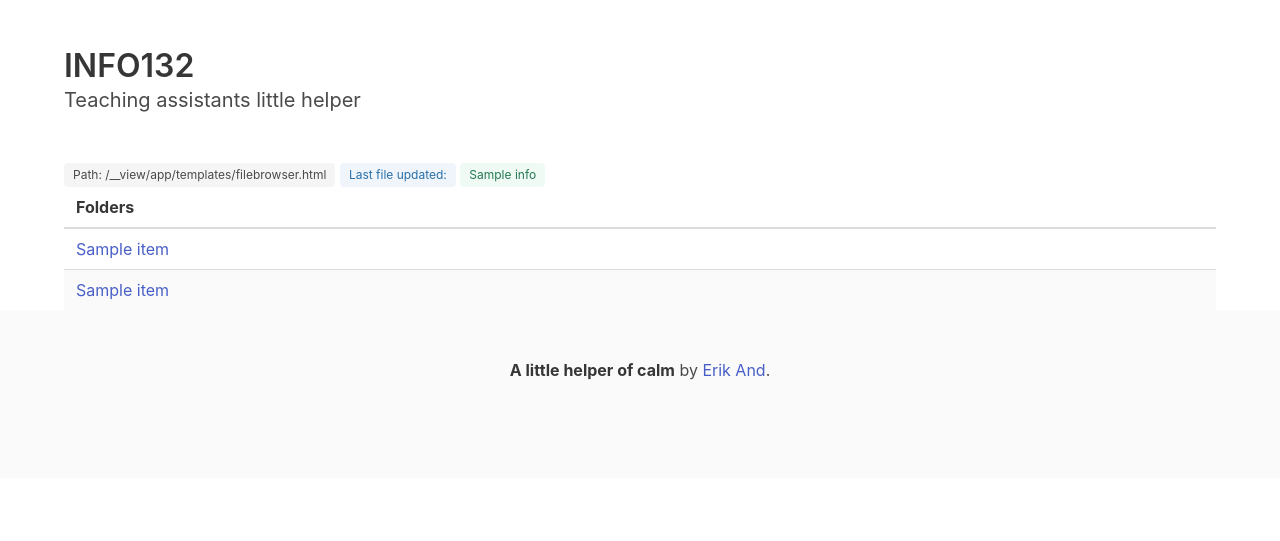
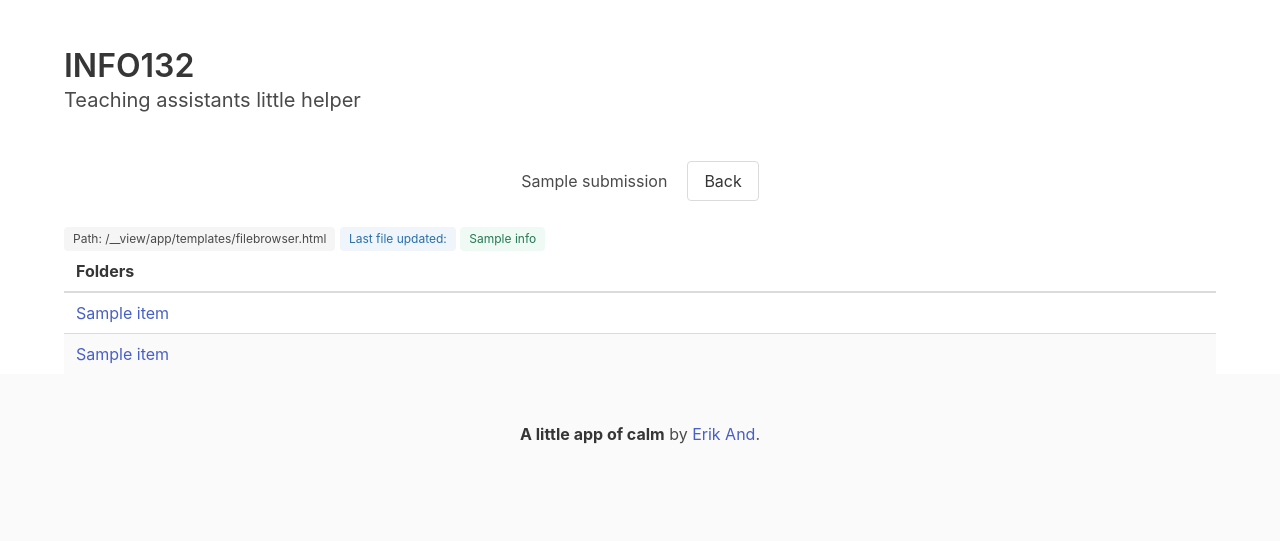
Before and after one commit to kalzun/assignment_view, a Flask app: template app/templates/filebrowser.html in a window 1280 px wide. Shown: the top 541 px of the page. Run offline with Flask 2, Linux system fonts and the light colour scheme; the template is opened without the code that fills it: most values are stand-ins (such as "Sample title", 1, 10 or a date in 2020); parts of the project's set-up code (start-up, migrations or seed data) failed here and were passed over; some libraries are stand-ins or nearby versions.

Commit message:
Add prev/next buttons

```diff
--- a/app/sort_server.py
+++ b/app/sort_server.py
@@ -1,7 +1,15 @@
 # from werkzeug.security import safe_join
 import os
 import subprocess as subproc
-from flask import Flask, render_template, send_from_directory, redirect, url_for, safe_join, abort
+from flask import (
+    Flask,
+    render_template,
+    send_from_directory,
+    redirect,
+    url_for,
+    safe_join,
+    abort,
+)
 from textwrap import TextWrapper
 import json
 from pathlib import Path
@@ -9,118 +17,163 @@ from time import ctime
 from .group_sorter import LOGFOLDER, LOGFILENAME, get_submission_name
 from dotenv import load_dotenv
 
-dotenv_path = Path(__file__) / '.flaskenv'  # Path to .env file
+dotenv_path = Path(__file__) / ".flaskenv"  # Path to .env file
 load_dotenv(dotenv_path)
 
 # Do a manual check if on windows, to set the env-variables for flask to run:
-if os.name == 'nt':
-    subproc.check_output(['set', 'FLASK_ENV=development'])
-    subproc.check_output(['set', 'FLASK_APP=sort_server'])
+if os.name == "nt":
+    subproc.check_output(["set", "FLASK_ENV=development"])
+    subproc.check_output(["set", "FLASK_APP=sort_server"])
 
 
 # To run the development server:
 # export FLASK_APP=sort_server.py
 # flask run
 
-app = Flask(__name__,
-            static_url_path='',
-            static_folder='static',
-            template_folder='templates',
-            )
-
+app = Flask(
+    __name__,
+    static_url_path="",
+    static_folder="static",
+    template_folder="templates",
+)
 
 
 app.config.from_object(__name__)
 
 
-@app.route('/favicon.ico')
+@app.route("/favicon.ico")
 def favicon():
-    return send_from_directory(os.path.join(app.root_path, 'static'),
-                               'favicon.ico', mimetype='image/vnd.microsoft.icon')
+    return send_from_directory(
+        os.path.join(app.root_path, "static"),
+        "favicon.ico",
+        mimetype="image/vnd.microsoft.icon",
+    )
 
-@app.route('/')
+
+@app.route("/")
 def index():
-    return render_template('index.html')
+    return render_template("index.html")
 
-@app.route('/submissions/')
-@app.route('/submissions/<folder>/')
-@app.route('/submissions/<folder>/<int:group>/')
-def get_folders(folder='', group=0):
-    submissions_dir = Path('submissions')
+
+@app.route("/submissions/")
+@app.route("/submissions/<folder>/")
+@app.route("/submissions/<folder>/<int:group>/")
+def get_folders(folder="", group=0):
+    submissions_dir = Path("submissions")
     theme_dir = submissions_dir.joinpath(Path(folder))
     if group != 0:
         theme_dir = theme_dir.joinpath(str(group))
     try:
-        folders = sorted([fo.name for fo in theme_dir.iterdir() if fo.is_dir()], key=int)
+        folders = sorted(
+            [fo.name for fo in theme_dir.iterdir() if fo.is_dir()], key=int
+        )
     except ValueError:
         folders = sorted([fo.name for fo in theme_dir.iterdir() if fo.is_dir()])
     files = sorted([f.name for f in theme_dir.iterdir() if f.is_file()])
-    return render_template('filebrowser.html',
-                         context={
-                             'folders': folders,
-                             'files': files,
-                             'update_info': get_latest_update_info()
-                         })
+    return render_template(
+        "filebrowser.html",
+        context={
+            "submission": folder,
+            "folders": folders,
+            "files": files,
+            "update_info": get_latest_update_info(),
+        },
+    )
 
-@app.route('/submissions/<folder>/<int:group>/<filename>')
+
+@app.route("/submissions/<folder>/<int:group>/<filename>")
 def get_specific_file(folder, group, filename):
-    submissions_dir = Path('submissions')
+    submissions_dir = Path("submissions")
     theme_dir = submissions_dir.joinpath(Path(folder))
     group_dir = theme_dir.joinpath(str(group))
     filepath = group_dir.joinpath(filename)
-    with open(filepath, 'r') as f:
-        content = ''.join(f.readlines())
+
+    prev_index, next_index = get_index_of_neighbour_submissions(filepath)
+    prev_submission, next_submission = (
+        get_filename_of_index(prev_index, filepath),
+        get_filename_of_index(next_index, filepath),
+    )
+
+    with open(filepath, "r") as f:
+        content = "".join(f.readlines())
         return render_template(
-            'fileviewer.html',
+            "fileviewer.html",
             context=content,
-            studentcode=get_studentcode_from_filename(filename))
+            group=group,
+            name_submission=folder,
+            prev_submission=prev_submission,
+            next_submission=next_submission,
+            studentcode=get_studentcode_from_filename(filename),
+        )
+
+
+def get_filename_of_index(index, filepath):
+    directory = sorted(filepath.parent.iterdir())
+    if index is not None and index < len(directory):
+        return directory[index].name
+    # for i, filename in enumerate(sorted(filepath.parent.iterdir())):
+    #     if i == index
+    #         return i
+
+
+def get_index_of_neighbour_submissions(filepath):
+    directory = sorted(filepath.parent.iterdir())
+    for i, filename in enumerate(directory):
+        if filename.name == filepath.name:
+            if i > 0 and i < len(directory):
+                return i - 1, i + 1
+            elif i > 0:
+                return i - 1, None
+            elif i < len(directory):
+                return None, i + 1
 
 
 def get_latest_update_info():
-    '''
+    """
     Get the latest log_update
     for information to the user of when (and which submission)
     the latest file was unzipped.
     returns a tuple of submission name and a ctime-formatted time.
-    '''
+    """
     with open(LOGFOLDER / LOGFILENAME) as logfile:
         for line in logfile.readlines()[::-1]:
             # Due to logging not setup "correctly", this "improvable" double check in if:
-            if '.zip' in line and 'Unzipping' in line:
+            if ".zip" in line and "Unzipping" in line:
                 submission_name = get_submission_name(line)
                 return submission_name, get_zip_file_dateinfo_from_log(submission_name)
 
 
 def get_zip_file_dateinfo_from_log(submission_name):
-    '''
+    """
     Parse the logfile entry to get the datetime
-    '''
+    """
     with open(LOGFOLDER / LOGFILENAME) as logfile:
         for line in logfile.readlines()[::-1]:
-            if submission_name in line and '.zip' in line:
+            if submission_name in line and ".zip" in line:
                 return line[5:21]
 
 
 def get_file_update_info(filepath):
-    '''
+    """
     Return the time of last update of this file in seconds.
     Converted to ctime
-    '''
+    """
     return ctime(Path(filepath).stat().st_mtime)
 
 
 def get_studentcode_from_filename(filename):
-    '''
+    """
     Studentcode consists of three letters and three int
     if not found, return name of student
-    '''
+    """
+
     def valid_student_code(code):
         left, right = code[:3], code[3:]
         return len(left) == 3 and len(right) == 3
 
-    splitted = filename.replace('.', '_').split('_')
+    splitted = filename.replace(".", "_").split("_")
     for elem in splitted:
         if valid_student_code(elem):
             return elem
     else:
-        return filename[:filename.find('_')]
+        return filename[: filename.find("_")]
--- a/app/templates/filebrowser.html
+++ b/app/templates/filebrowser.html
@@ -9,6 +9,11 @@
 body {
 
     < -- background: #002b36; -->
+}
+
+
+.menu-button {
+    margin-left: 20px;
 }
 
 .invisible {
@@ -38,6 +43,17 @@ body {
     </div>
   </div>
 </section>
+
+
+  <nav class="level">
+
+      <div class="level-item">
+        <h1>{{ context.submission }}</h1>
+        <a href="../" class="button menu-button">Back</a>
+      </div>
+  </nav>
+
+
     <div class="container">
         <span class="tag is-light">
             Path:
@@ -83,8 +99,7 @@ body {
 <footer class="footer">
   <div class="content has-text-centered">
     <p>
-      <strong>A little helper of calm</strong> by <a href="https://longrind.com">Erik And</a>. </p>
-
+      <strong>A little app of calm</strong> by <a href="https://github.com/kalzun">Erik And</a>. </p>
   </div>
 </footer>
 </body>
```
Also changed, not shown: app/templates/fileviewer.html (+16 -0 lines).
